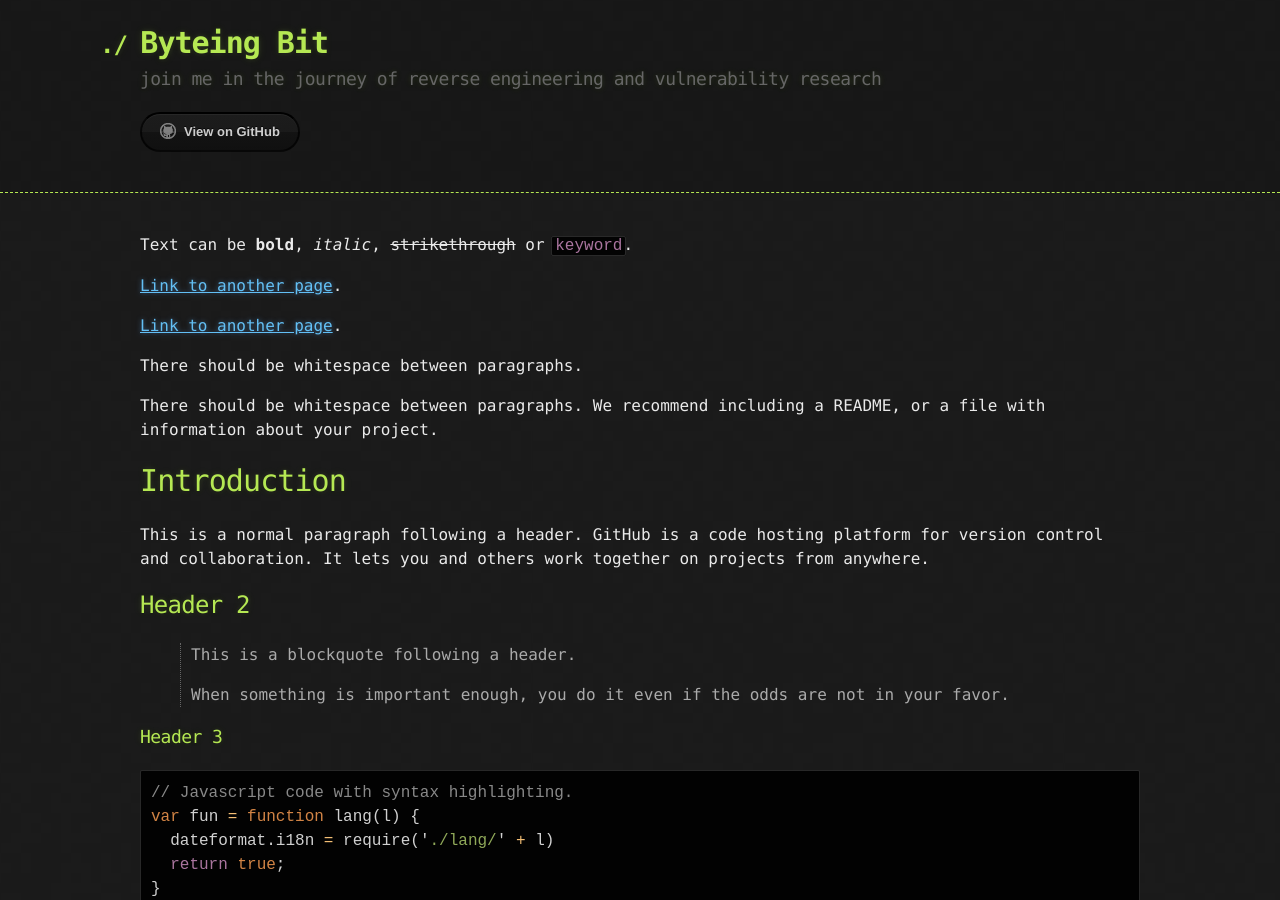
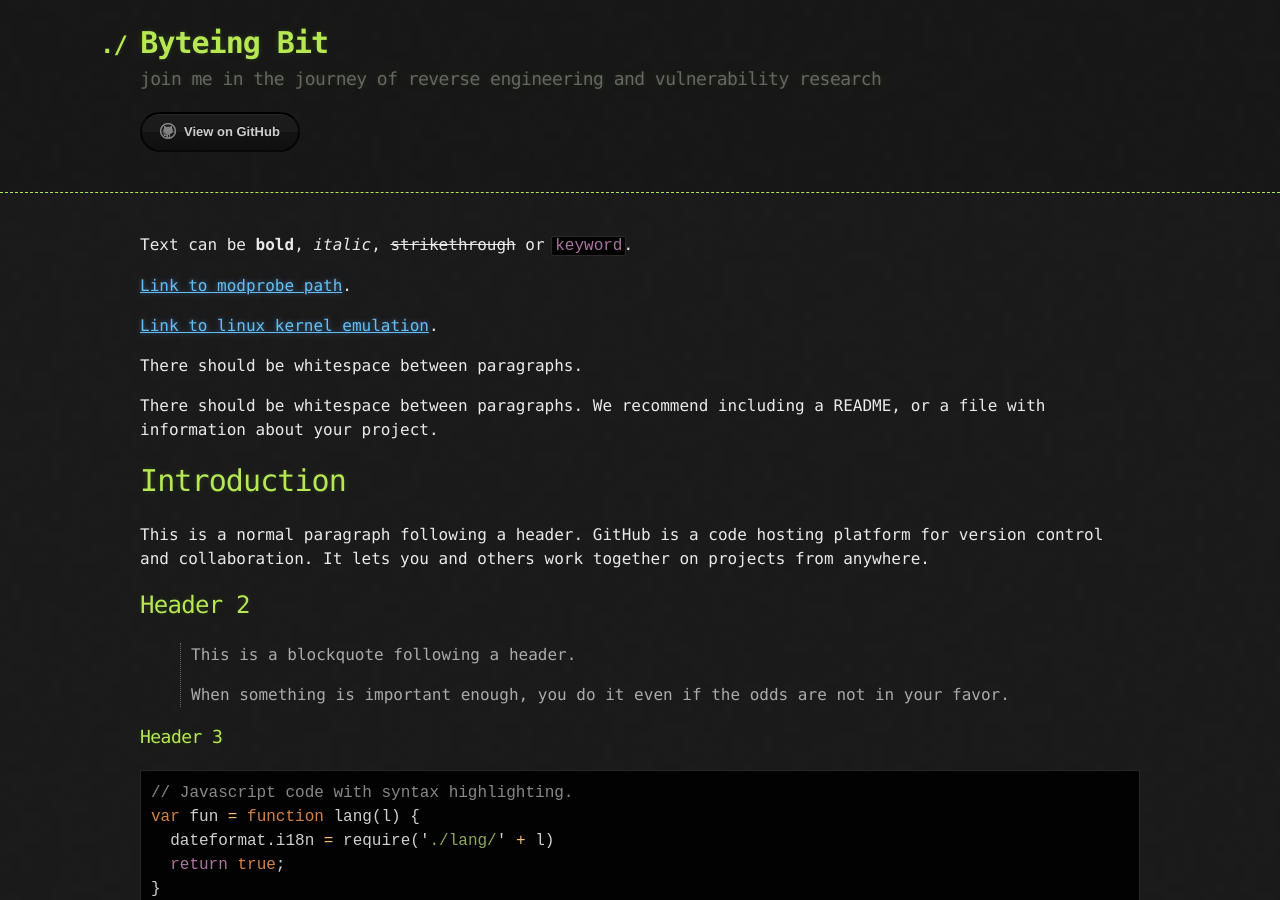
Before and after one commit to byt3ingbit/byt3ingbit.github.io, a Jekyll site: the page built from index.md, in a window 1280 px wide and 900 px high. Built offline with Jekyll 4.4.1, drawn with Linux system fonts in a browser that asks for light colours.

Commit message:
added more pages

```diff
--- a/index.md
+++ b/index.md
@@ -4,10 +4,10 @@ layout: default
 
 Text can be **bold**, _italic_, ~~strikethrough~~ or `keyword`.
 
-[Link to another page](./modprobe_path.html).
+[Link to modprobe path](./modprobe_path.html).
 
 
-[Link to another page](./linux_kernel_emulation.html).
+[Link to linux kernel emulation](./linux_kernel_emulation.html).
 
 
 There should be whitespace between paragraphs.
```
